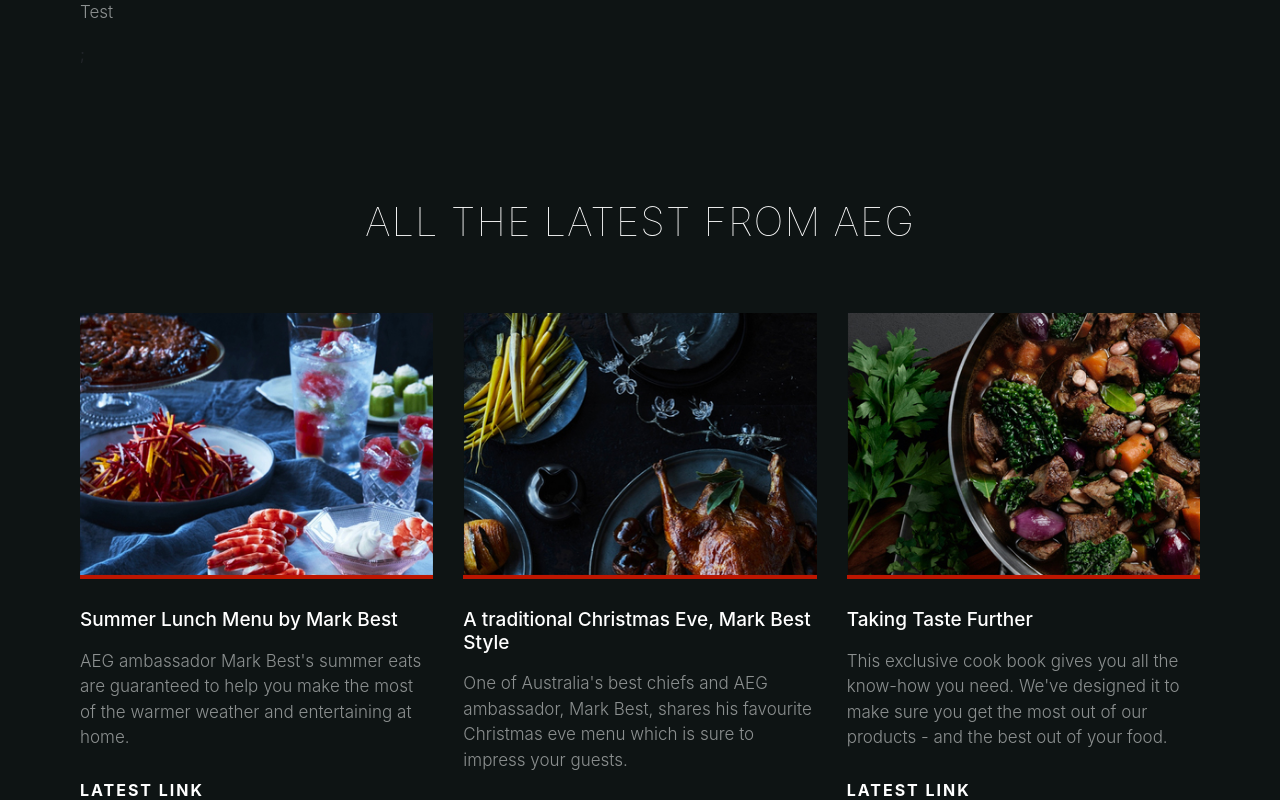
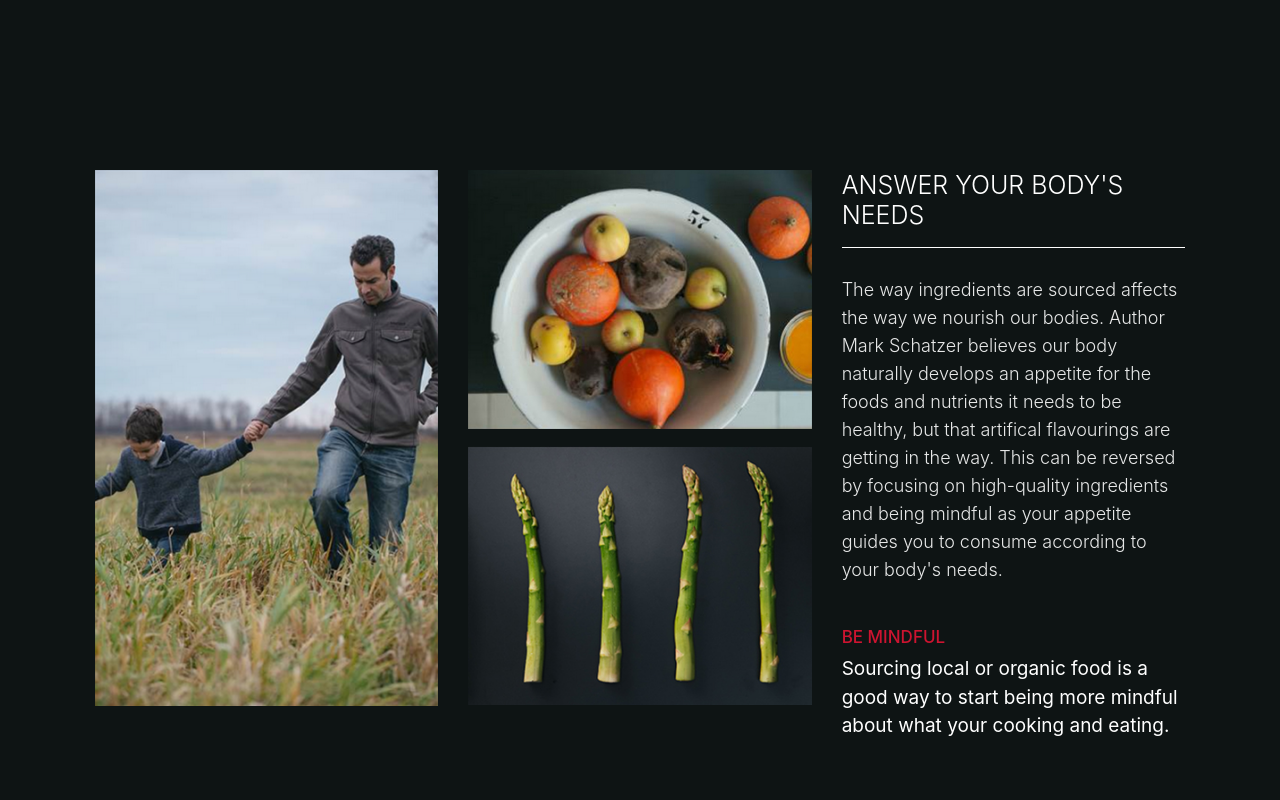
Before and after one commit to ajonesb/React-Landing-Page-Interface, a React (Create React App) app: page / in a window 1280 px wide. Shown: the top 800 px of the page. Built offline with nearby package versions, Linux system fonts and the light colour scheme.

Commit message:
AnswerYourBodysNeeds component structure and layout in SASS, HTML

```diff
--- a/src/components/AnswerYourBodysNeeds/AnswerYourBodysNeeds.js
+++ b/src/components/AnswerYourBodysNeeds/AnswerYourBodysNeeds.js
@@ -1,12 +1,57 @@
 import React from "react";
 import "../../scss/answeryourbodysneeds.scss";
-
+import BodyNeeds1 from "./bodyneeds1.jpg";
+import BodyNeeds2Top from "./bodyneeds2-top.jpg";
+import BodyNeeds2Bottom from "./bodyneeds2-bottom.jpg";
 class AnswerYourBodysNeeds extends React.Component {
   render() {
     return (
-      <div className="answer_your_body_needs_container row">
-        <div className="col-md-4">
-          <p>Test</p>
+      <div className="Answer_Your_Body_Needs___container row">
+        <div className="col-md-6 col-lg-6 col-xl-4">
+          <img
+            className="Body_Needs___Top-image"
+            src={BodyNeeds1}
+            alt="Body Needs"
+          />
+        </div>
+        <div className="col-md-6 col-lg-6 col-xl-4">
+          <div className="text-left">
+            <img
+              className="Body_Needs_Two___Top"
+              src={BodyNeeds2Top}
+              alt="Body Needs"
+            />
+          </div>
+          <div className="text-left">
+            <img
+              className="Body_Needs_Two___Bottom"
+              src={BodyNeeds2Bottom}
+              alt="Body Needs"
+            />
+          </div>
+        </div>
+        <div className="col-md-12 col-lg-12 col-xl-4">
+          <div className="Body_Needs_Information___Top text-left">
+            <h2 className="Body_Needs_Information___Title">
+              ANSWER YOUR BODY'S NEEDS
+            </h2>
+            <p className="Body_Needs_Information___Text">
+              The way ingredients are sourced affects the way we nourish our
+              bodies. Author Mark Schatzer believes our body naturally develops
+              an appetite for the foods and nutrients it needs to be healthy,
+              but that artifical flavourings are getting in the way. This can be
+              reversed by focusing on high-quality ingredients and being mindful
+              as your appetite guides you to consume according to your body's
+              needs.
+            </p>
+          </div>
+          <div className="Body_Needs_Three___Bottom text-left">
+            <h3 className="Body_Needs_Three___Bottom_title">Be Mindful</h3>
+            <section className="Body_Needs_Three___Bottom_Text">
+              Sourcing local or organic food is a good way to start being more
+              mindful about what your cooking and eating.
+            </section>
+          </div>
         </div>
       </div>
     );
--- a/src/scss/App.scss
+++ b/src/scss/App.scss
@@ -11,6 +11,7 @@ body {
     color: $text-gray-font;
     font-size: $text-body-font-size;
     font-weight: 300;
+    line-height: 28px;
   }
 
   .container-fluid {
@@ -20,4 +21,10 @@ body {
     }
   }
 
+   // Images for Larger screens
+   @media (min-width: 1500px) {
+    img {
+      margin: auto;
+    }
+  }
 }
--- a/src/scss/allthelatestfromaeg.scss
+++ b/src/scss/allthelatestfromaeg.scss
@@ -1,7 +1,14 @@
 @import "./variables.scss";
 
 .all_the_latest_from_AEG___container {
-  padding: 132px 0px;
+  margin: 35px 0px;
+  @media (max-width: 768px) {
+    margin: 100px 0px;
+
+    .col-sm-12 {
+      margin-bottom: 50px;
+    }
+  }
   .latest___heading {
     margin-bottom: 42px;
     text-align: center;
@@ -24,6 +31,7 @@
         margin: auto;
       }
     }
+
     .latest_img___hover {
       transition: all 0.2s ease-in-out;
     }
--- a/src/scss/answeryourbodysneeds.scss
+++ b/src/scss/answeryourbodysneeds.scss
@@ -1,5 +1,60 @@
 @import "./variables.scss";
 
-.answer_your_body_needs___container {
-    padding: 132px 0px;
+.Answer_Your_Body_Needs___container {
+  margin: 170px 0px;
+  @media (max-width: 768px) {
+    margin: auto;
+    text-align: center;
+  }
+
+  .Body_Needs___Top-image {
+    @media (max-width: 768px) {
+      margin: 0px auto 26px;
+    }
+  }
+
+  .Body_Needs_Two___Top {
+    margin-bottom: 17px;
+    @media (max-width: 768px) {
+      margin: 0px auto 26px;
+    }
+  }
+
+  .Body_Needs_Two___Bottom {
+    @media (max-width: 768px) {
+      margin: auto;
+    }
+  }
+
+  .Body_Needs_Information___Top {
+    @media (max-width: 1199px) {
+      margin: 20px auto;
+    }
+    .Body_Needs_Information___Title {
+      color: #ffffff;
+      font-weight: 300;
+      font-size: 25px;
+      margin-bottom: 17px;
+      display: block;
+      @media (max-width: 768px) {
+        text-align: center;
+      }
+    }
+    .Body_Needs_Information___Text {
+      border-top: 1px solid #ffffff;
+      padding-top: 28px;
+    }
+  }
+  .Body_Needs_Three___Bottom {
+    .Body_Needs_Three___Bottom_title {
+      color: #cd1430;
+      text-transform: uppercase;
+      font-size: 17px;
+      margin-top: 43px;
+    }
+    .Body_Needs_Three___Bottom_Text {
+      color: #ffffff;
+      font-size: 19px;
+    }
+  }
 }
--- a/src/scss/variables.scss
+++ b/src/scss/variables.scss
@@ -1,12 +1,12 @@
-// General body Variables
+// GENERAL BODY VARIABLES
 $background_color: #0e1414;
-$text-gray-font: #8c9090;
-$text-body-font-size: 17px;
+$text-gray-font: #e6e7e7;
+$text-body-font-size: 18px;
 $heading-color: #ffffff;
 
 
 
-// Component Variables
+// COMPONENT VARIABLES
 
 /* Section: Answer your body's needs: */
 
@@ -16,4 +16,4 @@ $heading-color: #ffffff;
 $latest-title-color: #ffffff;
 $latest-title-font-size: 19px;
 $read-more-link-color: #ffffff;
-$read-more-link-underline-red: #bd1600;
+$read-more-link-underline-red: #cd1430;
```
